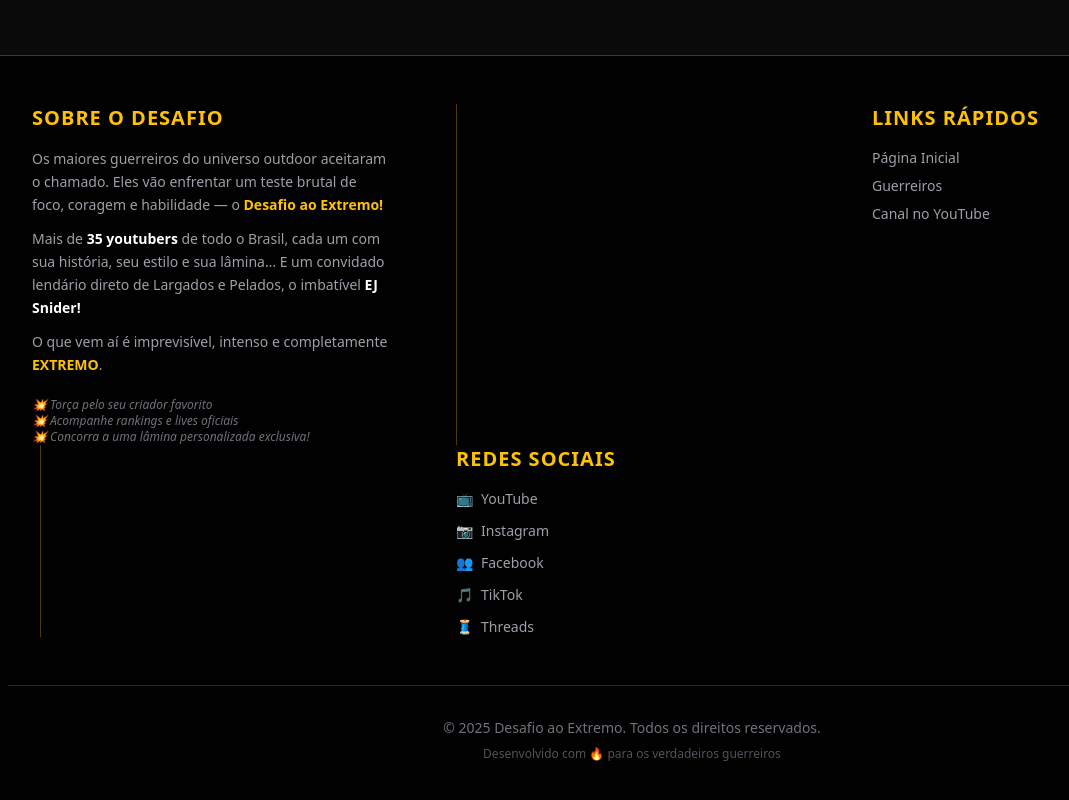
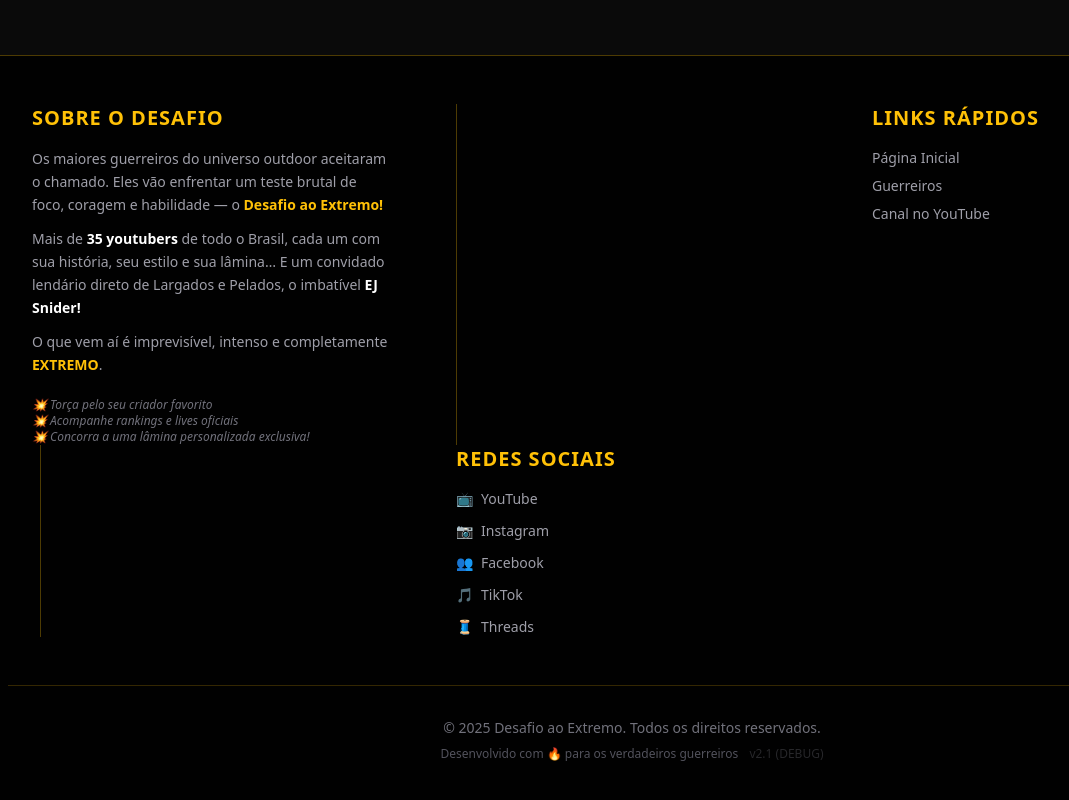
Before and after one commit to RicardoBorn/desafio-ao-extremo2, a Next.js app: page /admin in a window 1280 px wide. Shown: the part 1095-1895 px from the top of the page, without its empty margins (8-1077 px from the left). Built offline with nearby package versions, Linux system fonts and the light colour scheme; no server answers; the database is empty.

Commit message:
Fix: syntax errors and add version marker v2.1

```diff
--- a/app/evento/page.tsx
+++ b/app/evento/page.tsx
@@ -44,8 +44,9 @@ const tracks: Track[] = [
 
 export default function EventoPage() {
     return (
+        <>
+            <StickyBettingButton />
             <div className="min-h-screen bg-brand-dark text-white selection:bg-brand-yellow selection:text-black font-sans overflow-x-hidden">
-            <StickyBettingButton />
                 <Header />
                 <TacticalMapBackground />
 
@@ -156,5 +157,6 @@ export default function EventoPage() {
                 <Footer />
 
             </div >
+        </>
     );
 }
--- a/components/ui/Footer.tsx
+++ b/components/ui/Footer.tsx
@@ -121,7 +121,7 @@ export function Footer() {
                         © 2025 Desafio ao Extremo. Todos os direitos reservados.
                     </p>
                     <p className="text-zinc-600 text-xs mt-2">
-                        Desenvolvido com 🔥 para os verdadeiros guerreiros
+                        Desenvolvido com 🔥 para os verdadeiros guerreiros <span className="text-zinc-800 ml-2">v2.1 (DEBUG)</span>
                     </p>
                 </div>
             </div>
--- a/components/ui/StickyBettingButton.tsx
+++ b/components/ui/StickyBettingButton.tsx
@@ -9,8 +9,8 @@ export function StickyBettingButton() {
     const [isExpanded, setIsExpanded] = useState(false);
 
     return (
+        <div className="fixed right-0 top-1/2 -translate-y-1/2 z-[9999]">
             <motion.div
-            className="fixed right-0 top-1/2 -translate-y-1/2 z-[9999]"
                 initial={{ x: 100 }}
                 animate={{ x: 0 }}
                 transition={{ delay: 1, type: "spring", stiffness: 100 }}
@@ -77,5 +77,6 @@ export function StickyBettingButton() {
                     </motion.div>
                 </Link>
             </motion.div>
+        </div>
     );
 }
```
Lines whose indentation alone changed are shown as unchanged.
